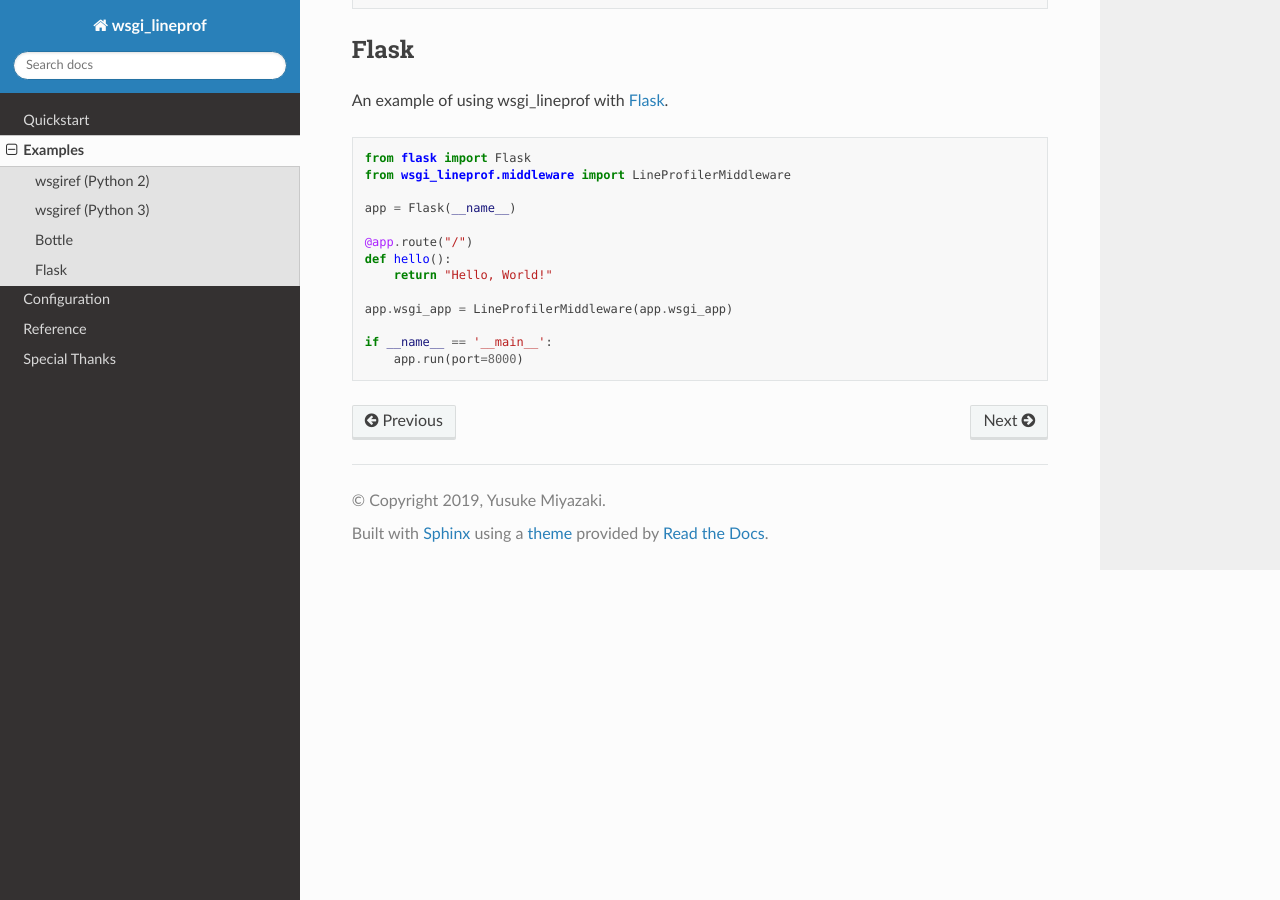
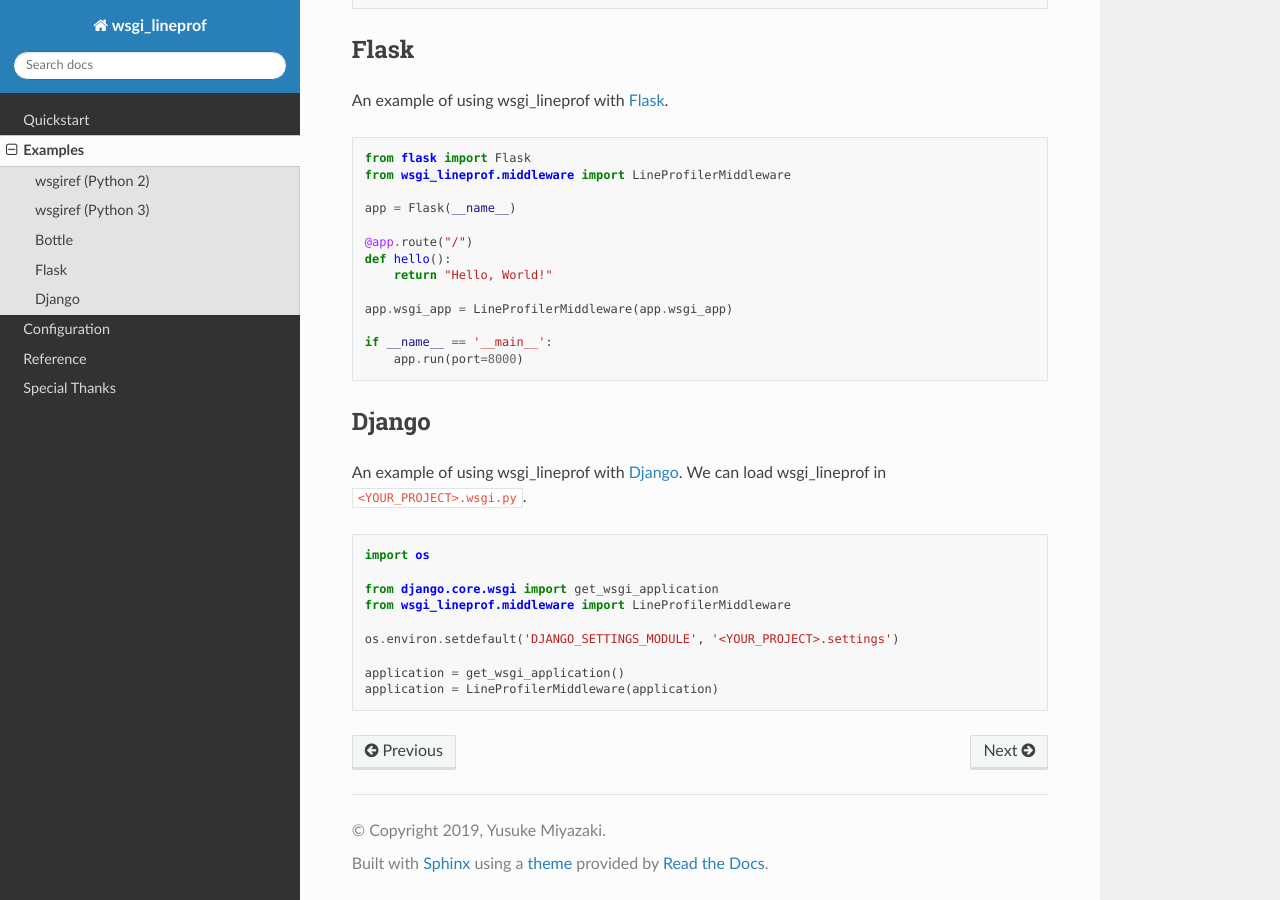
Before and after one commit to ymyzk/wsgi_lineprof, a Sphinx documentation site: the page built from docs/examples.rst, in a window 1280 px wide and 900 px high, scrolled down 1479 px. Built offline with Sphinx 7.4.7 and the Read the Docs theme 2.0.0, drawn with Linux system fonts in a browser that asks for light colours.

Commit message:
Add example usage with Django

```diff
--- a/docs/examples.rst
+++ b/docs/examples.rst
@@ -94,3 +94,20 @@ An example of using wsgi_lineprof with `Flask <https://github.com/pallets/flask>
 
    if __name__ == '__main__':
        app.run(port=8000)
+
+Django
+------
+An example of using wsgi_lineprof with `Django <https://www.djangoproject.com>`_.
+We can load wsgi_lineprof in ``<YOUR_PROJECT>.wsgi.py``.
+
+.. code-block:: python
+
+   import os
+
+   from django.core.wsgi import get_wsgi_application
+   from wsgi_lineprof.middleware import LineProfilerMiddleware
+
+   os.environ.setdefault('DJANGO_SETTINGS_MODULE', '<YOUR_PROJECT>.settings')
+
+   application = get_wsgi_application()
+   application = LineProfilerMiddleware(application)
```
